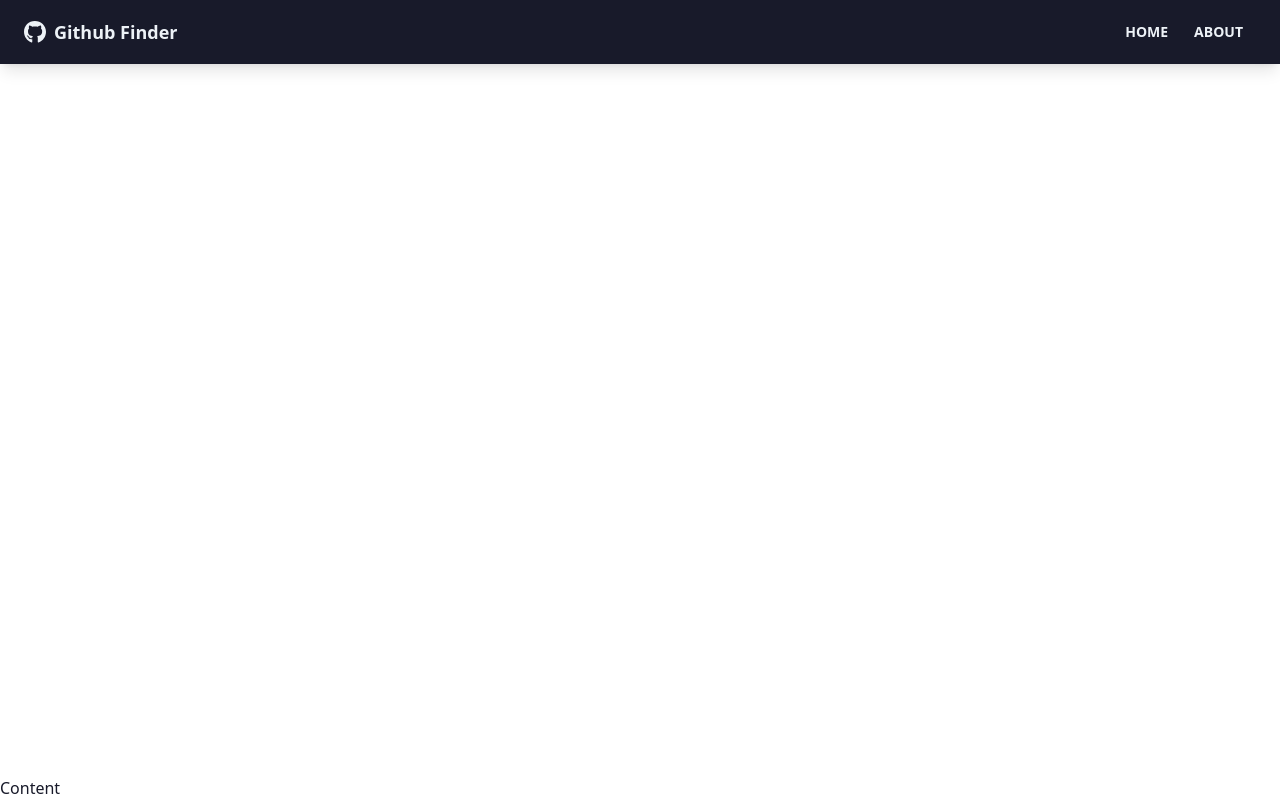
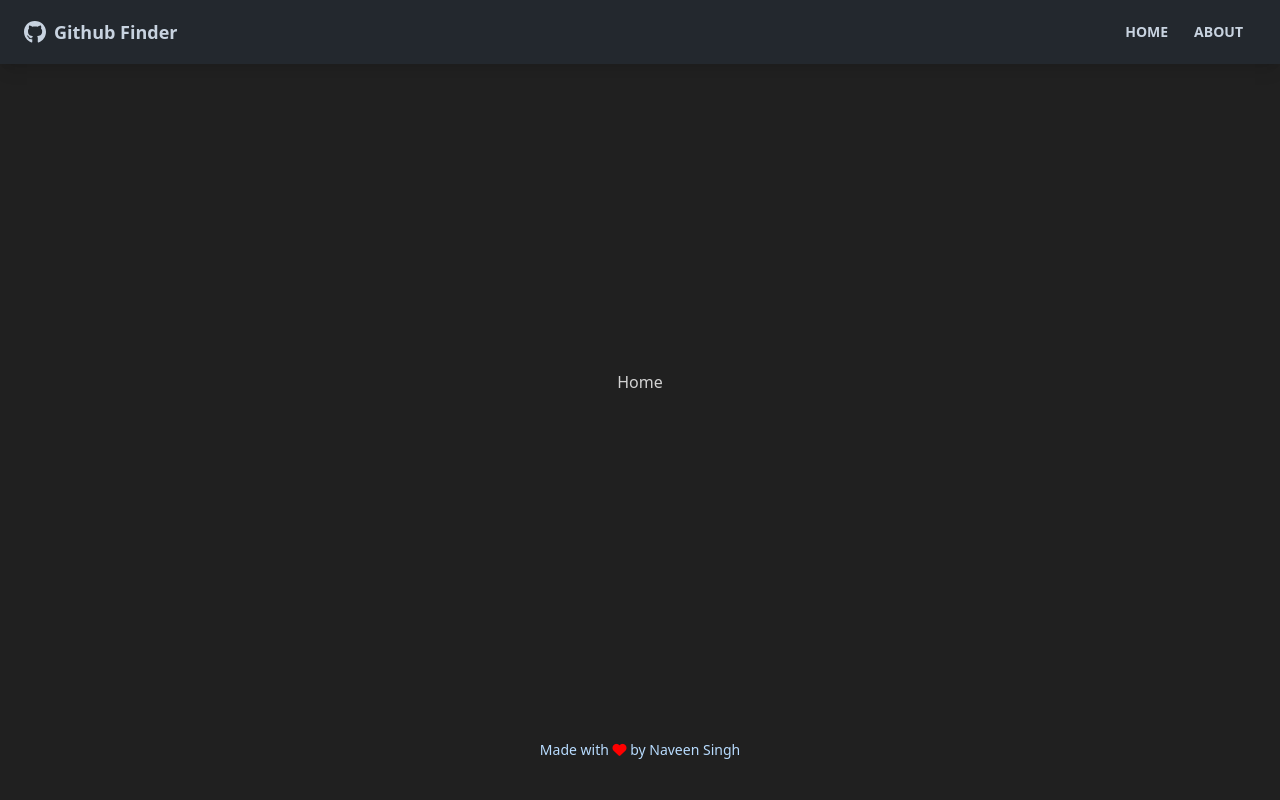
Before and after one commit to naveensing575/Github-Finder, a React (Create React App) app: page / in a window 1280 px wide. Built offline with nearby package versions, Linux system fonts and the light colour scheme; the HTML template or start-up script is replaced by a standard one.

Commit message:
Added Pages and Layout

```diff
--- a/public/index.html
+++ b/public/index.html
@@ -10,6 +10,8 @@
       content="Web site created using create-react-app"
     />
     <link rel="apple-touch-icon" href="%PUBLIC_URL%/logo192.png" />
+    <!--Font Awesome icons kit-->
+    <script src="https://kit.fontawesome.com/d6b889b1c7.js" crossorigin="anonymous"></script>
     <!--
       manifest.json provides metadata used when your web app is installed on a
       user's mobile device or desktop. See https://developers.google.com/web/fundamentals/web-app-manifest/
--- a/src/App.js
+++ b/src/App.js
@@ -1,13 +1,25 @@
+import {BrowserRouter as Router, Routes, Route} from "react-router-dom";
 import Navbar from "./Components/Layout/Navbar";
-import {BrowserRouter as Router, Route } from "react-router-dom";
+import Footer from "./Components/Layout/Footer";
+import Home from "./Components/Pages/Home";
+import About from "./Components/Pages/About";
+import NotFound from "./Components/Pages/NotFound";
 
 function App() {
   return (
     <Router>
-    <div className="flex flex-col justify-between h-screen">
+      <div className="flex flex-col justify-between h-screen">
       <Navbar/>
-      <main>Content</main>
-    </div>
+      <main className="container mx-auto px-3 pb-12">
+        <Routes>
+          <Route exact path='/' element={<Home/>}/>
+          <Route exact path='/about' element={<About/>}/>
+          <Route path='/notfound' element={<NotFound/>}/>
+          <Route path='/*' element={<NotFound/>}/>
+        </Routes>
+      </main>
+      <Footer/>
+      </div>
     </Router>
   );
 }
--- /dev/null
+++ b/src/Components/Layout/Footer.js
@@ -0,0 +1,12 @@
+function Footer() {
+  const footerYear= new Date().getFullYear;
+  return (
+    <footer className="footer p-10 bg-grey-700 text-primary-content footer-center">
+        <div>
+            <p>Made with <i className="fa fa-heart pulse" style={{color:'red'}}></i> by <a href="https://github.com/naveensing575" target="_blank" rel="noreferrer">Naveen Singh</a> {footerYear}</p>
+        </div>
+    </footer>
+  )
+}
+
+export default Footer
--- /dev/null
+++ b/src/Components/Pages/About.js
@@ -0,0 +1,9 @@
+import React from 'react'
+
+function About() {
+  return (
+    <div className='text-center'>About</div>
+  )
+}
+
+export default About
--- /dev/null
+++ b/src/Components/Pages/Home.js
@@ -0,0 +1,9 @@
+import React from 'react'
+
+function Home() {
+  return (
+    <div className='text-center'>Home</div>
+  )
+}
+
+export default Home
--- /dev/null
+++ b/src/Components/Pages/NotFound.js
@@ -0,0 +1,9 @@
+import React from 'react'
+
+function NotFound() {
+  return (
+    <div className='text-center'>Not Found 404</div>
+  )
+}
+
+export default NotFound
--- a/tailwind.config.js
+++ b/tailwind.config.js
@@ -2,6 +2,6 @@ module.exports = {
   content: ['./src/**/*.{js,ts,jsx,tsx}'],
   plugins: [require('daisyui')],
   daisyui: {
-    themes: ["corporate"]
+    themes: ["business"]
   },
 };
```
Also changed, not shown: 1 other file (tests, documents, lock files or other folders).
